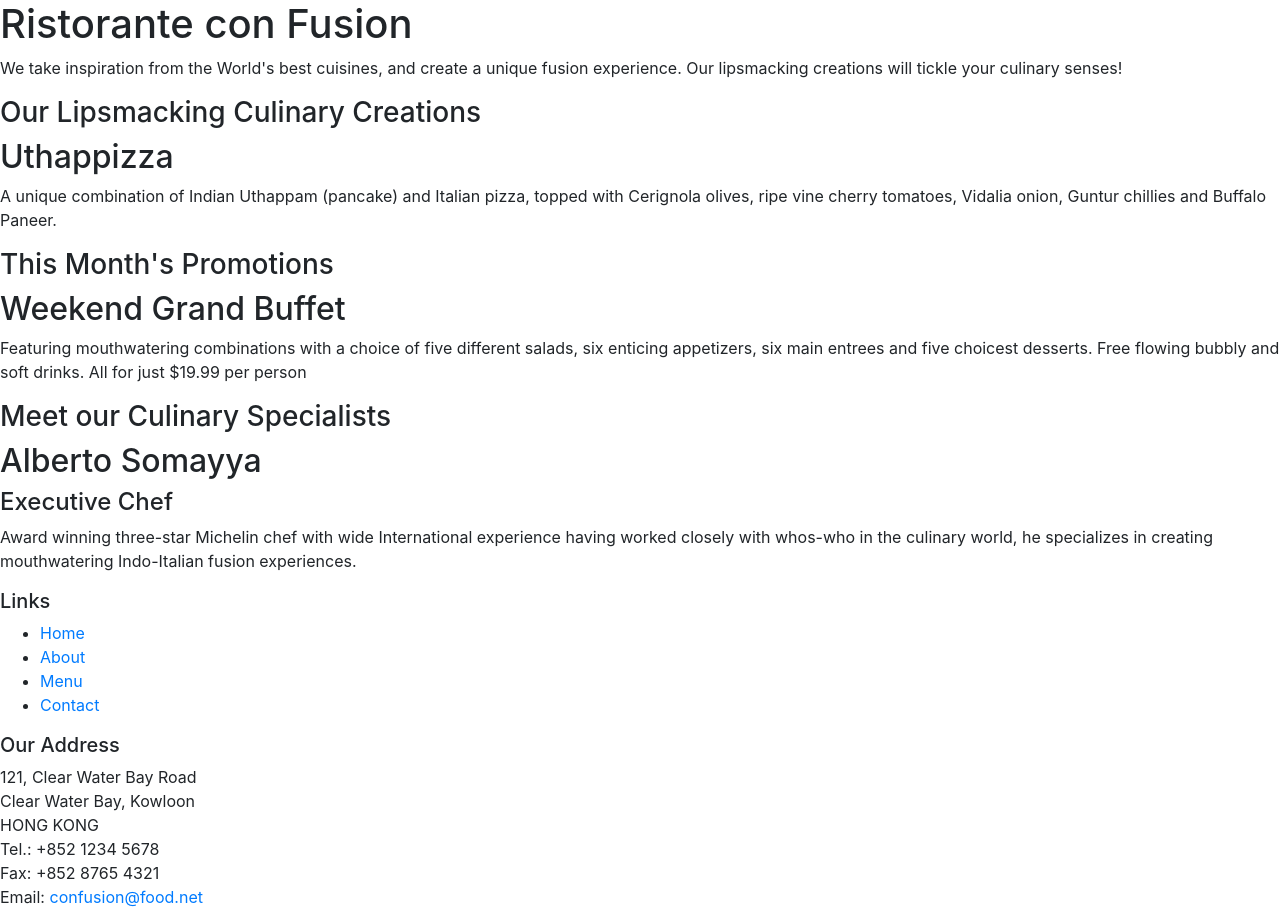
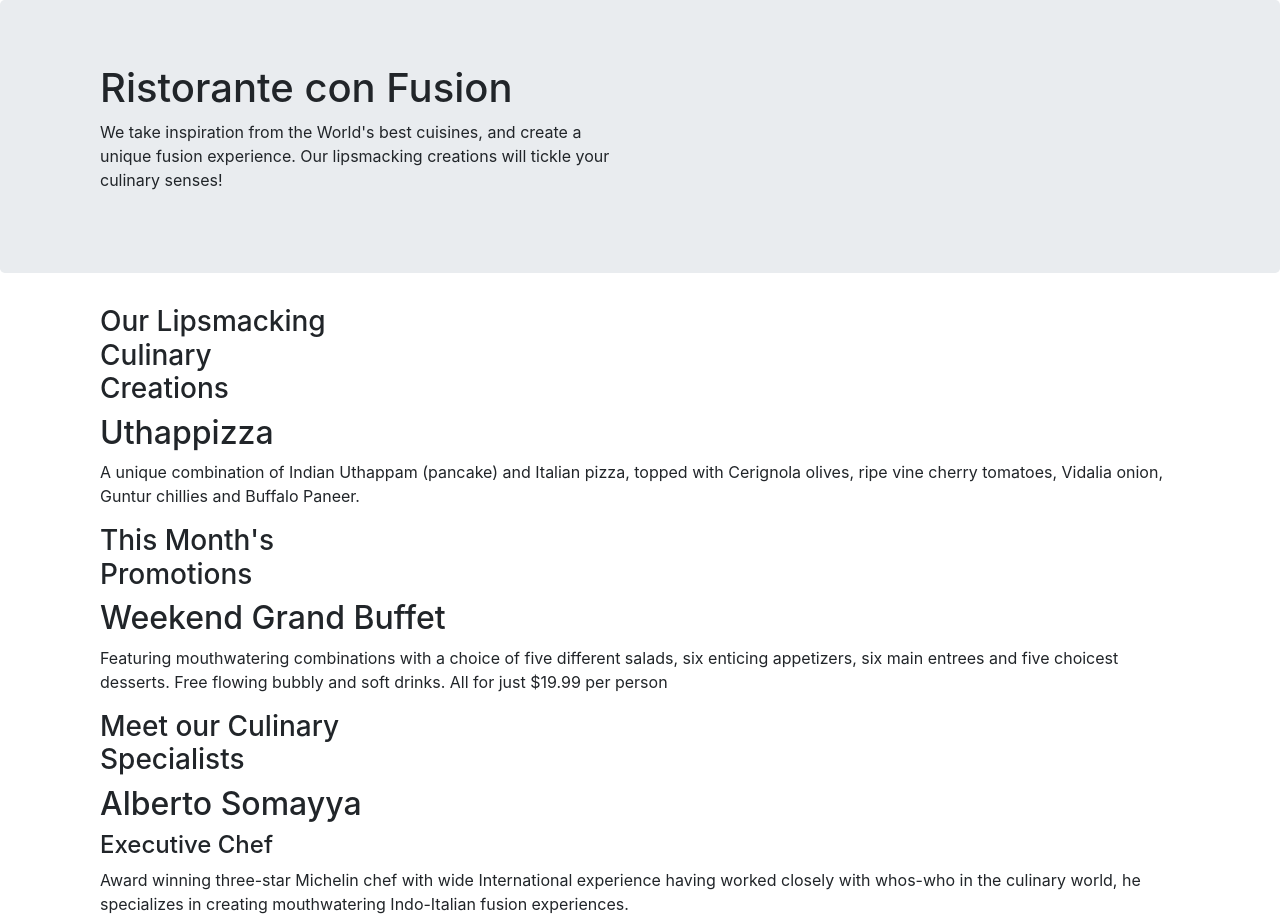
Before and after one commit to chukrav/Bootstrap4Ex, a website: page Bootstrap4/conFusion/index.html in a window 1280 px wide. Shown: the top 924 px of the page. Drawn offline with nearby package versions, Linux system fonts and the light colour scheme.

Commit message:
columns add not compl

```diff
--- a/Bootstrap4/conFusion/index.html
+++ b/Bootstrap4/conFusion/index.html
@@ -14,46 +14,46 @@
 
 <body>
 
-    <header>
-        <div>
-            <div>
-                <div>
+    <header class="jumbotron">
+        <div class="container">
+            <div class="raw">
+                <div class="col-12 col-sm-6">
                     <h1>Ristorante con Fusion</h1>
                     <p>We take inspiration from the World's best cuisines, and create a unique fusion experience. Our lipsmacking creations will tickle your culinary senses!</p>
                 </div>
-                <div>
+                <div class="col-12 col-sm">
                 </div>
             </div>
         </div>
     </header>
 
-    <div>
-        <div>
-            <div>
+    <div class="container">
+        <div class="raw">
+            <div class="col-12 col-sm-4 col-md-3">
                 <h3>Our Lipsmacking Culinary Creations</h3>
             </div>
-            <div>
+            <div class="col col-sm col-md">
                 <h2>Uthappizza</h2>
                 <p>A unique combination of Indian Uthappam (pancake) and Italian pizza, topped with Cerignola olives, ripe vine cherry tomatoes, Vidalia onion, Guntur chillies and Buffalo Paneer.</p>
             </div>
         </div>
 
 
-        <div>
-            <div>
+        <div class="raw">
+            <div class="col-12 col-sm-4 col-md-3">
                 <h3>This Month's Promotions</h3>
             </div>
-            <div>
+            <div class="col col-sm col-md">
                 <h2>Weekend Grand Buffet</h2>
                 <p>Featuring mouthwatering combinations with a choice of five different salads, six enticing appetizers, six main entrees and five choicest desserts. Free flowing bubbly and soft drinks. All for just $19.99 per person </p>
             </div>
         </div>
 
-        <div>
-            <div>
+        <div class="raw">
+            <div class="col-12 col-sm-4 col-md-3">
                 <h3>Meet our Culinary Specialists</h3>
             </div>
-            <div>
+            <div class="col col-sm col-md">
                 <h2>Alberto Somayya</h2>
                 <h4>Executive Chef</h4>
                 <p>Award winning three-star Michelin chef with wide International experience having worked closely with whos-who in the culinary world, he specializes in creating mouthwatering Indo-Italian fusion experiences. </p>
@@ -62,9 +62,9 @@
     </div>
 
     <footer>
-        <div>
-            <div>
-                <div>
+        <div class="container">
+            <div class="raw">
+                <div class="col-4 col-sm-2">
                     <h5>Links</h5>
                     <ul>
                         <li><a href="#">Home</a></li>
@@ -73,7 +73,7 @@
                         <li><a href="#">Contact</a></li>
                     </ul>
                 </div>
-                <div>
+                <div class="col-7 col-sm-5">
                     <h5>Our Address</h5>
                     <address>
 		              121, Clear Water Bay Road<br>
@@ -84,7 +84,7 @@
 		              Email: <a href="mailto:confusion@food.net">confusion@food.net</a>
 		           </address>
                 </div>
-                <div>
+                <div class="col-12 col-sm-4">
                     <div>
                         <a href="http://google.com/+">Google+</a>
                         <a href="http://www.facebook.com/profile.php?id=">Facebook</a>
@@ -95,8 +95,8 @@
                     </div>
                 </div>
            </div>
-           <div>
-                <div>
+           <div class="raw">
+                <div class="col-auto">
                     <p>© Copyright 2018 Ristorante Con Fusion</p>
                 </div>
            </div>
```
